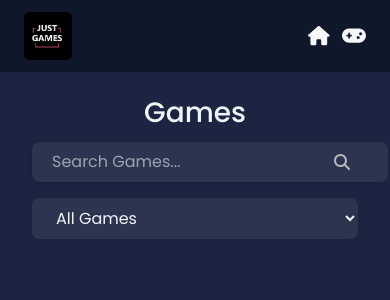
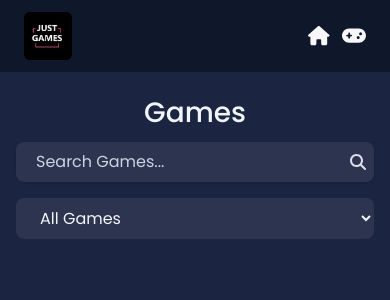
Before and after one commit to iMuhammad3/games-arcade, a React (Vite) app: page /games in a window 390 px wide. Shown: the top 300 px of the page. Built offline with nearby package versions, Linux system fonts and the light colour scheme.

Commit message:
fix responsivess

```diff
--- a/src/components/svgs/Search.jsx
+++ b/src/components/svgs/Search.jsx
@@ -1,7 +1,7 @@
 export const SearchSVG = ({ className }) => {
     return (
         <svg
-            fill="#b7b7bb"
+            fill="#dedfea"
             className={className}
             xmlns="http://www.w3.org/2000/svg"
             height="1em"
--- a/src/pages/Games/Games.jsx
+++ b/src/pages/Games/Games.jsx
@@ -9,7 +9,7 @@ const GamePage = () => {
             <Header />
             <main className="flex flex-col gap-2">
                 <h1 className="text-center mt-5">Games</h1>
-                <div className="flex flex-col md:flex-row gap-4 md:items-center justify-between px-8 md:px-16">
+                <div className="flex flex-col md:flex-row gap-4 md:items-center justify-between px-4 md:px-16">
                     <SearchInput />
                     <Categories />
                 </div>
--- a/src/pages/Games/SearchInput.jsx
+++ b/src/pages/Games/SearchInput.jsx
@@ -4,7 +4,7 @@ export const SearchInput = () => {
     return (
         <div className="relative">
             <input
-                className="bg-slate-750 md:w-80 px-5 py-2 rounded-lg shadow outline-none"
+                className="bg-slate-750 placeholder:text-slate-300 w-full md:w-80 px-5 py-2 rounded-lg shadow outline-none"
                 type="text"
                 placeholder="Search Games..."
             />
```
Also changed, not shown: 4 other files (tests, documents, lock files or other folders).
